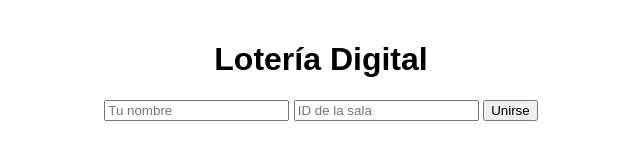
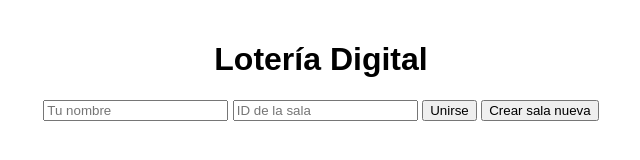
Before and after one commit to xlab-colef/loteria-digital, a website: page public/index.html in a window 1280 px wide. Shown: the whole page, without its empty margins (319-959 px from the left). Drawn offline with nearby package versions, Linux system fonts and the light colour scheme; no server answers.

Commit message:
Update index.html

```diff
--- a/public/index.html
+++ b/public/index.html
@@ -14,6 +14,7 @@
   <input id="nombreJugador" placeholder="Tu nombre">
   <input id="salaId" placeholder="ID de la sala">
   <button id="unirseBtn">Unirse</button>
+  <button id="crearSalaBtn">Crear sala nueva</button>
 </div>
 
 <div id="juego" style="display:none;">
```
